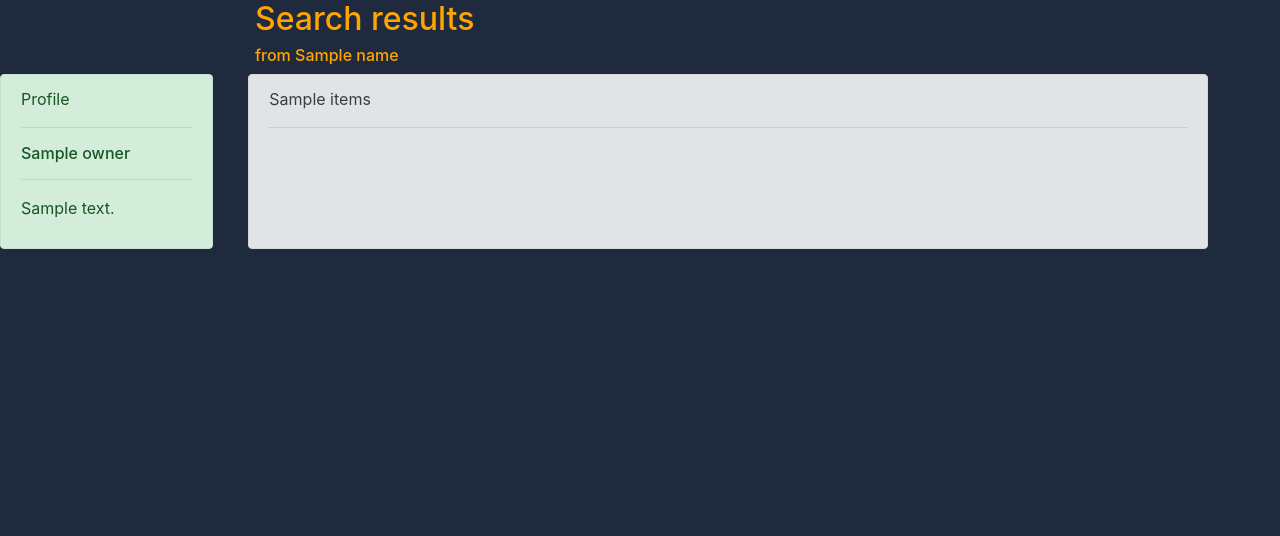
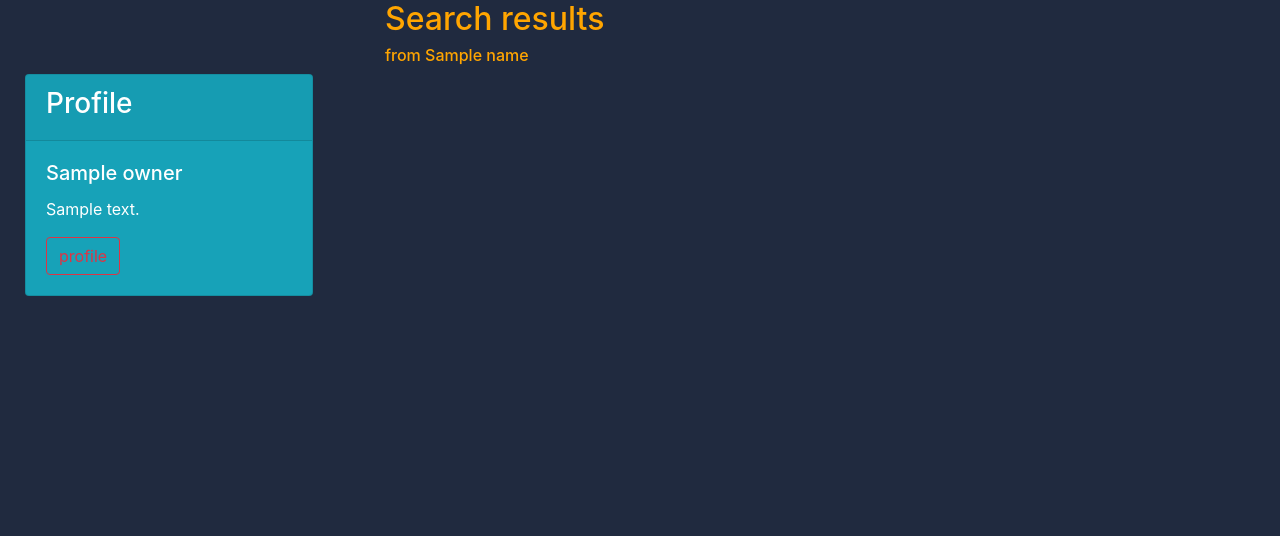
Before and after one commit to sarozz/Data_mining, a Flask app: template templates/twitter_search.html in a window 1280 px wide. Shown: the part 56-592 px from the top of the page. Run offline with Flask 2, Linux system fonts and the light colour scheme; the template is opened without the code that fills it: most values are stand-ins (such as "Sample title", 1, 10 or a date in 2020); some libraries are stand-ins or nearby versions.

Commit message:
changes in templates

```diff
--- a/app.py
+++ b/app.py
@@ -74,7 +74,7 @@ def home():
                     #trigger youtube scrapping function
                 else:
                     #trigger facebook scrapping function
-                    name = site
+                    return render_template('facebook_search.html', name=name)
             elif count == 1:
                 items =    []
                 imp,was = url.split('.')
--- a/templates/home.html
+++ b/templates/home.html
@@ -14,9 +14,9 @@
   <h2 style="color: Orange">
     Paste URL
   </h2>
+  <h5 style="color:whitesmoke">YouTube, Twitter or Facebook </h5>
 <form method="POST" action="">
-  {{ form.hidden_tag() }}
-  <fieldset class="form-group">
+  {{ form.hidden_tag() }}  <fieldset class="form-group">
     <div class="form-group">
                           {% if form.video_url.errors %}
                               {{ form.video_url(class="form-control form-control-lg is-invalid") }}
--- a/templates/twitter_search.html
+++ b/templates/twitter_search.html
@@ -22,7 +22,7 @@
     <p >{{items}}
 </div> -->
 
-<div class="container-fluid">
+<!-- <div class="container-fluid">
   <div class="container">
   <h2  style="color:orange; margin-left: 170px;">Search results</h2><h6 style="color:orange; margin-left: 170px">from {{name}}</h6>
   </div>
@@ -36,7 +36,19 @@
     </div>
     <div class="col-sm-9 alert alert-secondary" style="margin-left:35px;width:50px;">
     <p> {{items}} </p>
-    <hr>
+    </div>
+  </div>
+</div> -->
+<div class="container">
+<h2  style="color:orange; margin-left: 300px;">Search results</h2><h6 style="color:orange; margin-left: 300px">from {{name}}</h6>
+</div>
+<div class="card text-white bg-info mb-3" style="max-width: 18rem;margin-left:25px">
+  <div class="card-header"> <h3>Profile </h3> </div>
+  <div class="card-body">
+    <h5 class="card-title">{{owner}}</h5>
+    <p class="card-text">{{bio}}</p>
+    <div class="btn btn-outline-danger">
+      profile
     </div>
   </div>
 </div>
--- a/youtubeAPI.py
+++ b/youtubeAPI.py
@@ -6,7 +6,8 @@ from apiclient.discovery import build
 warnings.filterwarnings('ignore')
 api_key = "AIzaSyDuyO7-bZvAdsjQiWv8yw7350O8UX1mgzs"
 youtube = build('youtube', 'v3', developerKey = api_key)
-waste,video_id = video_url.split("=")
+
+waste,video_id = video_url.split("==")
 #req = youtube.commentThreads().list(videoId = "UCqC-b4Hkp_Dv9VNVJxfc4VA", part = "snippet", textFormat = "plainText").execute()
 results = youtube.commentThreads().list(
     part="snippet",
```
Also changed, not shown: templates/facebook_search.html (added, +14 -0 lines).
